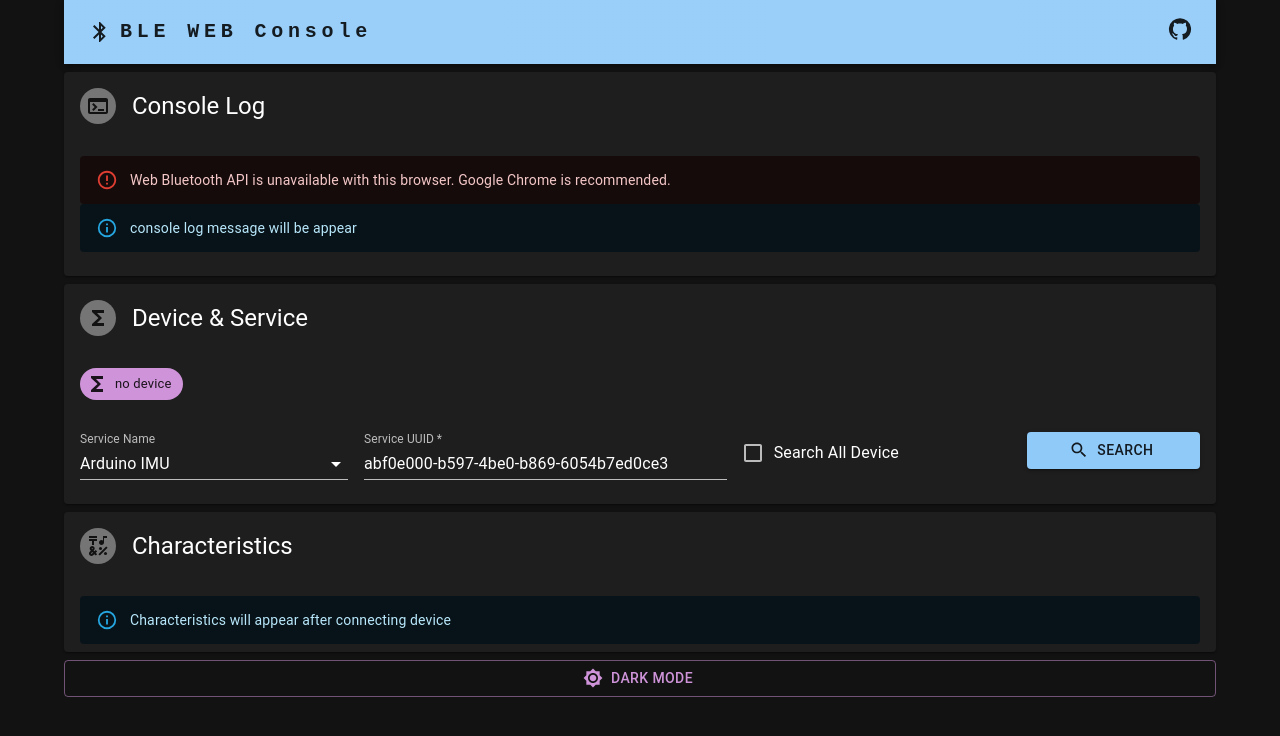
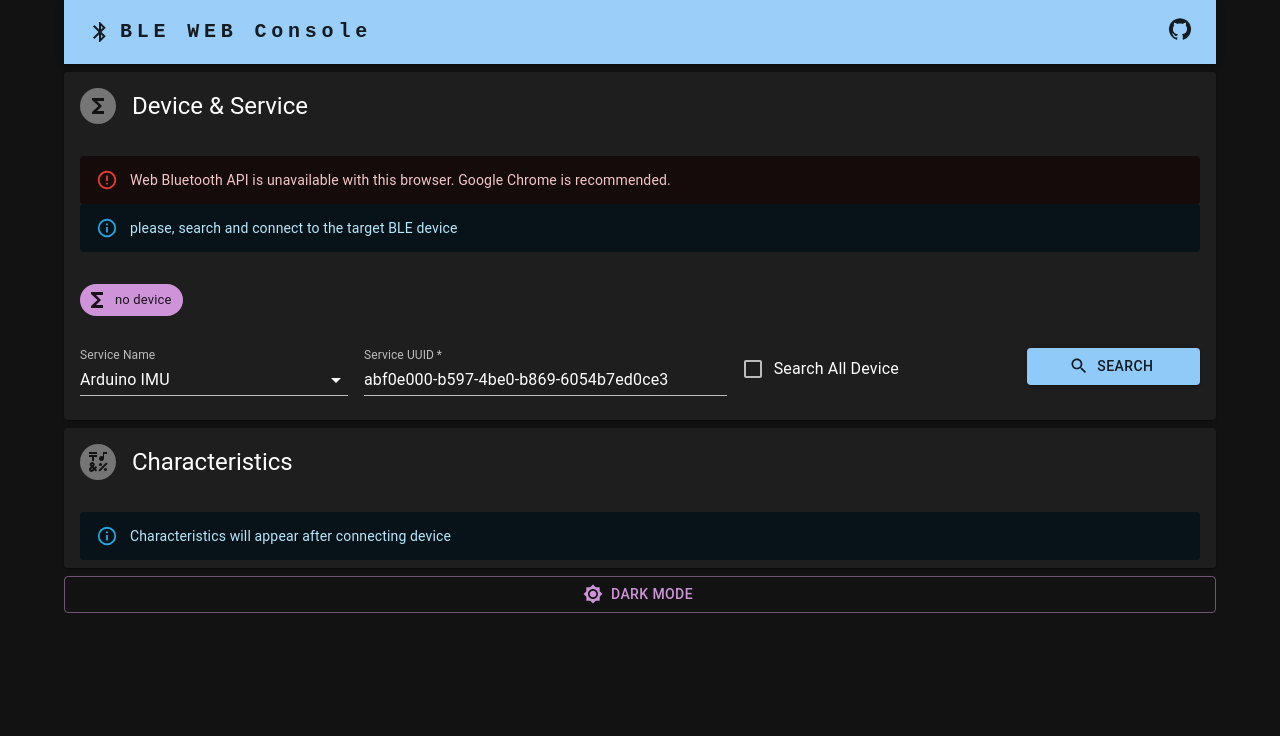
Before and after one commit to botamochi6277/reactjs-ble-console, a React (Vite) app: page / in a window 1280 px wide. Shown: the top 736 px of the page. Built offline with nearby package versions, Linux system fonts and the light colour scheme.

Commit message:
rm console card

```diff
--- a/src/App.tsx
+++ b/src/App.tsx
@@ -178,7 +178,7 @@ const BLEManager = () => {
   // characteristics: BluetoothRemoteGATTCharacteristic[]
   const [characteristics, setCharacteristics] = React.useState<CharacteristicWrapper[]>([]);
 
-  const [log_message, setLogMessage] = React.useState("console log message will be appear");
+  const [log_message, setLogMessage] = React.useState("please, search and connect to the target BLE device");
   const [is_search_all_device, setSearchAllDevice] = React.useState(false);
 
 
@@ -194,23 +194,6 @@ const BLEManager = () => {
 
   return (
     <Stack spacing={1}>
-      {/* logger */}
-      <Card>
-        <CardHeader
-          avatar={
-            <Avatar sx={{ width: 36, height: 36 }}>
-              <TerminalIcon />
-            </Avatar>
-          }
-          title="Console Log"
-          titleTypographyProps={{ variant: 'h5' }}
-        ></CardHeader>
-        <CardContent>
-          <BLEAvailableAlert />
-          <Alert severity="info">{log_message}</Alert>
-        </CardContent>
-      </Card>
-
       <ServiceCard
         onSearchDevice={() => {
           searchDevice(
@@ -233,6 +216,7 @@ const BLEManager = () => {
         service={srv_preset}
         is_search_all_device={is_search_all_device}
         device={device}
+        message={log_message}
       />
 
       {/* Characteristics */}
--- a/src/ServiceCard.tsx
+++ b/src/ServiceCard.tsx
@@ -1,24 +1,60 @@
 import * as React from 'react';
-import Card from '@mui/material/Card';
-import CardContent from '@mui/material/CardContent';
-import { CardHeader } from '@mui/material';
-import Avatar from '@mui/material/Avatar';
-import Button from '@mui/material/Button';
-import TextField from '@mui/material/TextField';
-import Select, { SelectChangeEvent } from '@mui/material/Select';
-import MenuItem from '@mui/material/MenuItem';
-import InputLabel from '@mui/material/InputLabel';
-import FormControl from '@mui/material/FormControl';
-import FormControlLabel from '@mui/material/FormControlLabel';
-import Box from '@mui/material/Box';
-import Grid from '@mui/material/Grid';
-import Checkbox from '@mui/material/Checkbox';
-import Chip from '@mui/material/Chip';
+
+import {
+    CardHeader, Card,
+    CardContent,
+    Select,
+    Box,
+    TextField,
+    Alert,
+    Grid,
+    Avatar,
+    MenuItem,
+    InputLabel,
+    FormControl,
+    FormControlLabel,
+    Checkbox,
+    Chip,
+    Button,
+    SelectChangeEvent,
+} from '@mui/material';
 
 // icons
 import FunctionsIcon from '@mui/icons-material/Functions';
 import SearchIcon from '@mui/icons-material/Search';
 import BluetoothIcon from '@mui/icons-material/Bluetooth';
+
+function BLEAvailableAlert() {
+    // https://developer.mozilla.org/en-US/docs/Web/API/Bluetooth/getAvailability
+
+    if (typeof (navigator.bluetooth) === "undefined") {
+        return (
+            <Alert severity="error">
+                Web Bluetooth API is unavailable with this browser.
+                Google Chrome is recommended.
+            </Alert>
+        );
+    }
+
+
+    navigator.bluetooth.getAvailability().then(available => {
+        if (available) {
+            // console.log("This device supports Bluetooth!");
+            return (
+                <div > </div>
+            );
+        }
+        else {
+            console.log("Doh! Bluetooth is not supported");
+            return (
+                <Alert severity="error">Bluetooth is not supported</Alert>
+            );
+        }
+    });
+    return (
+        <div > </div>
+    );
+}
 
 function CheckboxSearchAllDevice(props: {
     is_search_all_device: boolean,
@@ -93,7 +129,8 @@ function ServiceCard(props: {
     is_search_all_device: boolean,
     service: ServicePreset,
     candidates: ServicePreset[],
-    device: BluetoothDevice | null
+    device: BluetoothDevice | null,
+    message: string | null,
 }) {
 
     const srv = props.service;
@@ -110,6 +147,10 @@ function ServiceCard(props: {
                 titleTypographyProps={{ variant: 'h5' }}
             >
             </CardHeader>
+            <CardContent>
+                <BLEAvailableAlert />
+                <Alert severity="info">{props.message}</Alert>
+            </CardContent>
             <CardContent>
                 {props.device ? (<Chip color="success" icon={<BluetoothIcon />} label={props.device.name} />) : (<Chip color="secondary" icon={<FunctionsIcon />} label={"no device"} />)}
             </CardContent>
```
